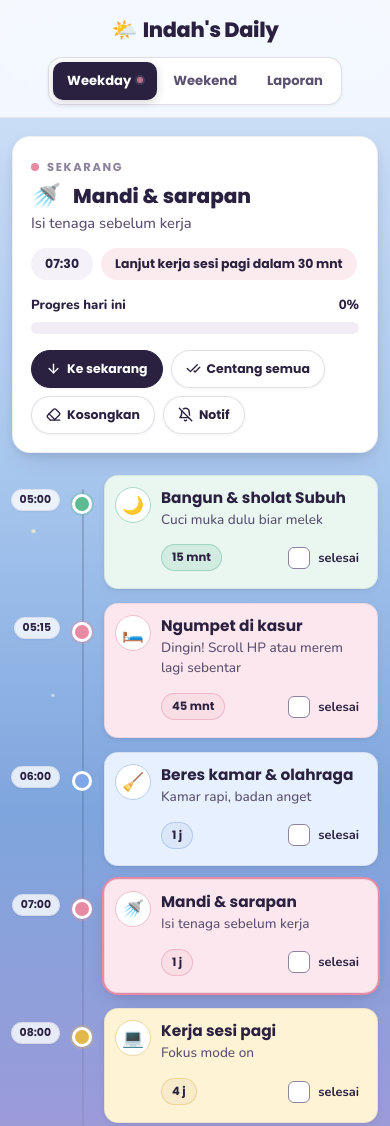
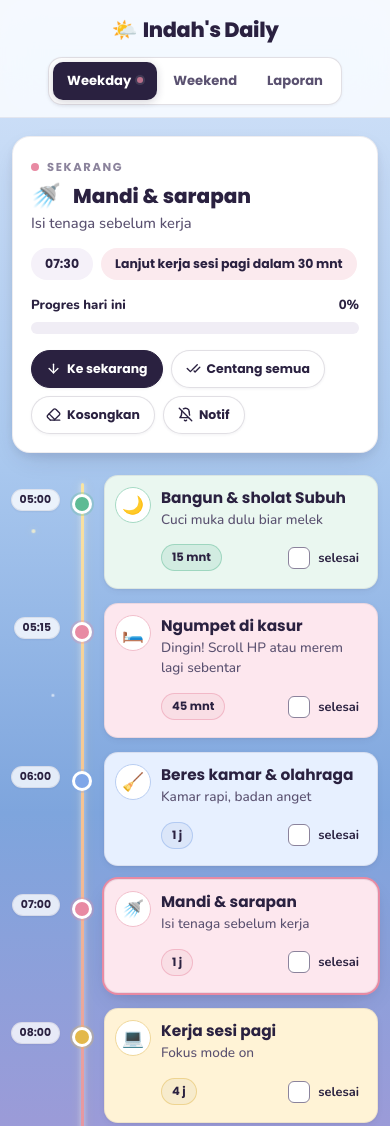
Before and after one commit to IndahFadhila/My-Daily-Schedule, a plain HTML site: page index.html in a window 390 px wide. Shown: the top 1126 px of the page. Drawn offline with nearby package versions, Linux system fonts and the light colour scheme.

Commit message:
Timeline line jadi jejak warm-to-cool (dawn -> night) dengan glow

```diff
--- a/styles.css
+++ b/styles.css
@@ -286,17 +286,26 @@ ol.timeline{
   margin:0; padding:0;
   position:relative;
 }
+/* Garis jadi jejak "hari": dawn gold di atas -> peach -> pink -> purple ->
+   indigo di bawah, dengan glow lembut supaya berasa jadi bagian cerita,
+   bukan cuma pembatas. */
 ol.timeline::before{
   content:"";
   position:absolute;
-  left:84px; top:14px; bottom:14px;
-  width:2px;
-  border-radius:2px;
+  left:83px; top:8px; bottom:8px;
+  width:4px;
+  border-radius:4px;
   background:linear-gradient(180deg,
-    rgba(42,33,64,0.2) 0%,
-    rgba(42,33,64,0.15) 25%,
-    rgba(255,255,255,0.18) 65%,
-    rgba(255,255,255,0.35) 100%);
+    #FFE79C 0%,
+    #FFC48A 20%,
+    #E88AA3 42%,
+    #A98AE0 62%,
+    #7C82C9 82%,
+    rgba(255,255,255,0.55) 100%);
+  box-shadow:
+    0 0 12px rgba(255,231,156,0.35),
+    0 0 5px rgba(255,255,255,0.55);
+  opacity:.92;
   pointer-events:none;
 }
 li.item{
@@ -651,7 +660,7 @@ li.item.done h2{text-decoration:line-through}
 /* ---------- responsive ---------- */
 @media (max-width: 400px){
   main{padding:18px 12px 32px}
-  ol.timeline::before{left:70px}
+  ol.timeline::before{left:69px; width:3px}
   li.item{grid-template-columns:48px 20px 1fr; column-gap:12px}
   .time-label{padding-top:14px}
   .time-label span{font-size:.68rem; padding:2px 8px}
--- a/sw.js
+++ b/sw.js
@@ -2,7 +2,7 @@
 // Strategy: cache-first buat asset app-shell, network-first buat rest.
 // Kalau update file, bump CACHE_VERSION supaya user dapet versi baru.
 
-const CACHE_VERSION = "jadwal-v8";
+const CACHE_VERSION = "jadwal-v9";
 const APP_SHELL = [
   "./",
   "./index.html",
```
